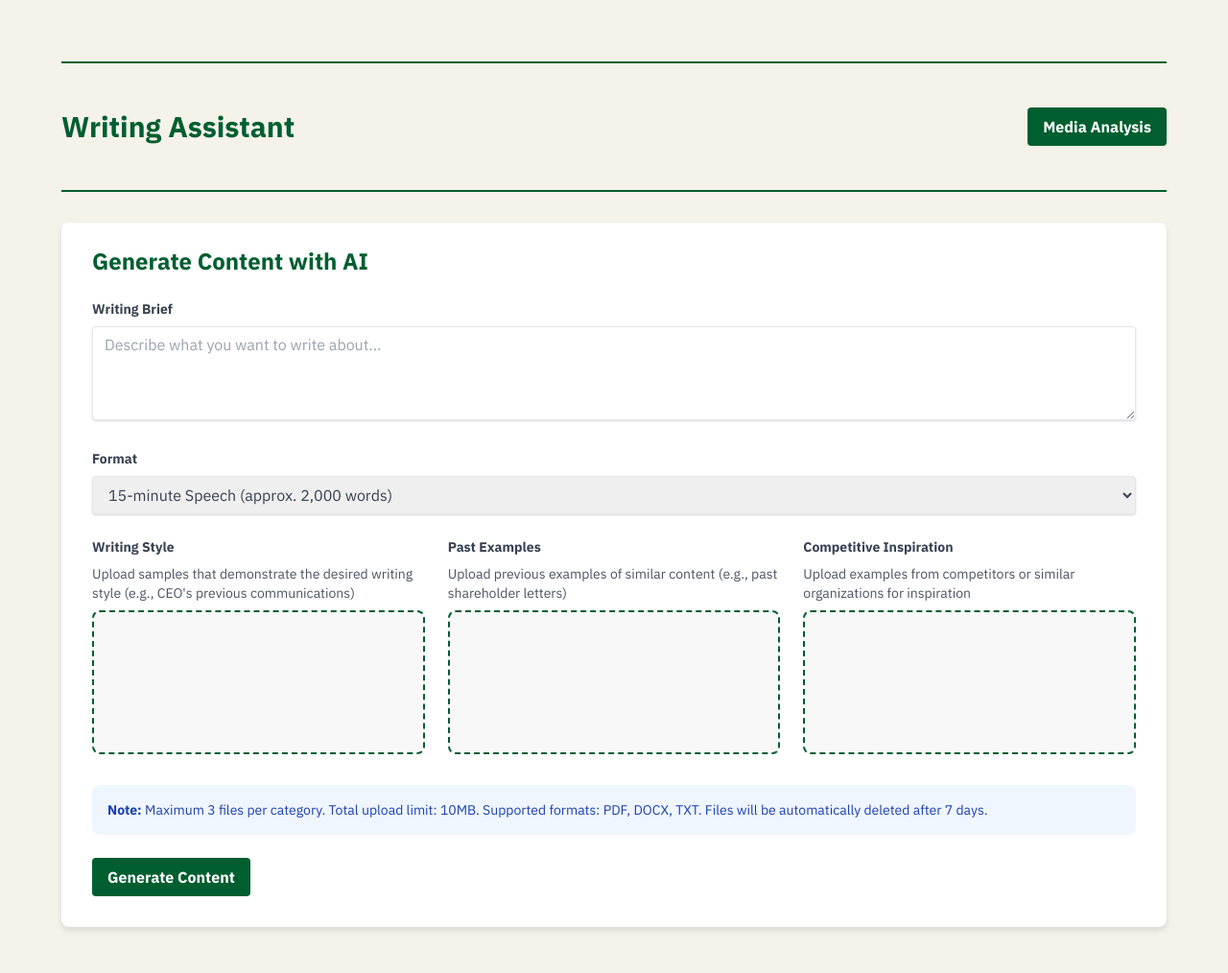
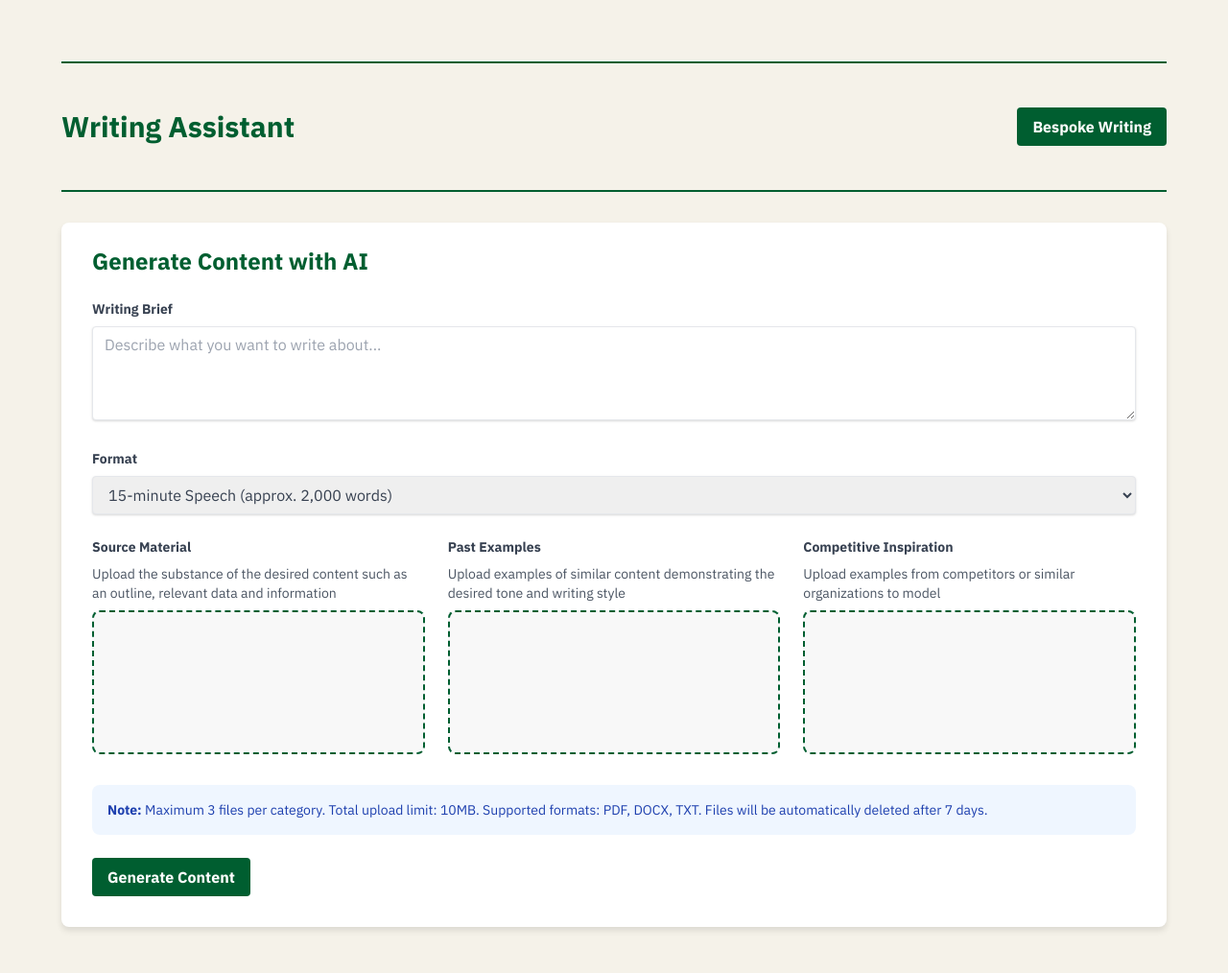
Before and after one commit to nathanstrauss13/writing-assistant, a Flask app: page / in a window 1280 px wide. Shown: the whole page at 96% size. Run offline with Flask 3, Linux system fonts and the light colour scheme; data that the repository does not hold is empty; some libraries are stand-ins or nearby versions.

Commit message:
Update index.html: Change copy below attachment fields, update button text and link, add word counts to format options

```diff
--- a/templates/index.html
+++ b/templates/index.html
@@ -98,8 +98,8 @@
         <div class="divider"></div>
         <div class="flex justify-between items-center">
             <h1 class="text-3xl font-bold mb-4 mt-4">Writing Assistant</h1>
-            <a href="/" class="btn-primary font-bold py-2 px-4 rounded">
-                Media Analysis
+            <a href="https://innatec3.com/home#contact" class="btn-primary font-bold py-2 px-4 rounded">
+                Bespoke Writing
             </a>
         </div>
         <div class="divider"></div>
@@ -126,11 +126,11 @@
                     <select id="format" name="format"
                             class="shadow border rounded w-full py-2 px-3 text-gray-700 leading-tight focus:outline-none focus:shadow-outline">
                         <option value="speech_15min">15-minute Speech (approx. 2,000 words)</option>
-                        <option value="letter_1000">1,000-word Letter</option>
-                        <option value="blog_500">500-word Blog Post</option>
-                        <option value="linkedin">LinkedIn Post (1,300-2,000 characters)</option>
-                        <option value="press_release">Press Release</option>
-                        <option value="exec_summary">Executive Summary</option>
+                        <option value="letter_1000">Executive Letter (approx. 1,000 words)</option>
+                        <option value="blog_500">Blog Post (approx. 500 words)</option>
+                        <option value="linkedin">LinkedIn Post (approx. 1,300-2,000 characters)</option>
+                        <option value="press_release">Press Release (approx. 800 words)</option>
+                        <option value="exec_summary">Executive Summary (approx. 500 words)</option>
                         <option value="custom">Custom Format</option>
                     </select>
 
@@ -146,12 +146,12 @@
 
                 <!-- File Upload Sections -->
                 <div class="grid grid-cols-1 md:grid-cols-3 gap-6">
-                    <!-- Writing Style Examples -->
+                    <!-- Source Material -->
                     <div>
                         <label class="block text-gray-700 text-sm font-bold mb-2">
-                            Writing Style
+                            Source Material
                         </label>
-                        <p class="text-sm text-gray-600 mb-2">Upload samples that demonstrate the desired writing style (e.g., CEO's previous communications)</p>
+                        <p class="text-sm text-gray-600 mb-2">Upload the substance of the desired content such as an outline, relevant data and information</p>
                         <div id="style-dropzone" class="dropzone"></div>
                         <div id="style-files" class="mt-2 text-sm"></div>
                     </div>
@@ -161,7 +161,7 @@
                         <label class="block text-gray-700 text-sm font-bold mb-2">
                             Past Examples
                         </label>
-                        <p class="text-sm text-gray-600 mb-2">Upload previous examples of similar content (e.g., past shareholder letters)</p>
+                        <p class="text-sm text-gray-600 mb-2">Upload examples of similar content demonstrating the desired tone and writing style</p>
                         <div id="past-dropzone" class="dropzone"></div>
                         <div id="past-files" class="mt-2 text-sm"></div>
                     </div>
@@ -171,7 +171,7 @@
                         <label class="block text-gray-700 text-sm font-bold mb-2">
                             Competitive Inspiration
                         </label>
-                        <p class="text-sm text-gray-600 mb-2">Upload examples from competitors or similar organizations for inspiration</p>
+                        <p class="text-sm text-gray-600 mb-2">Upload examples from competitors or similar organizations to model</p>
                         <div id="competitive-dropzone" class="dropzone"></div>
                         <div id="competitive-files" class="mt-2 text-sm"></div>
                     </div>
```
